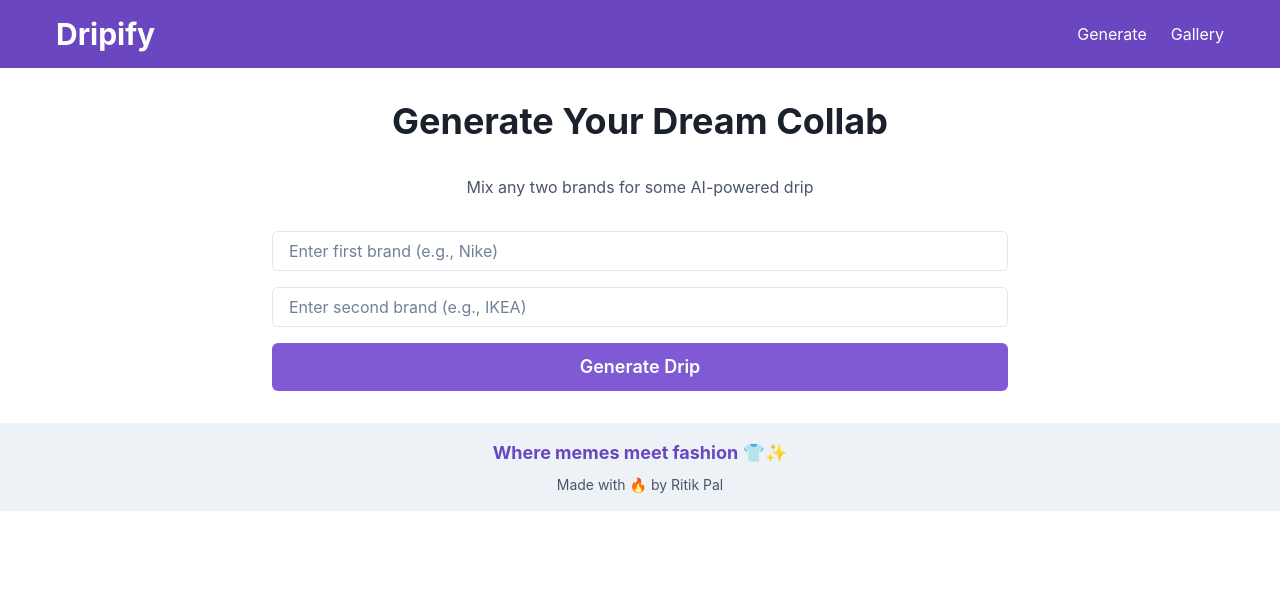
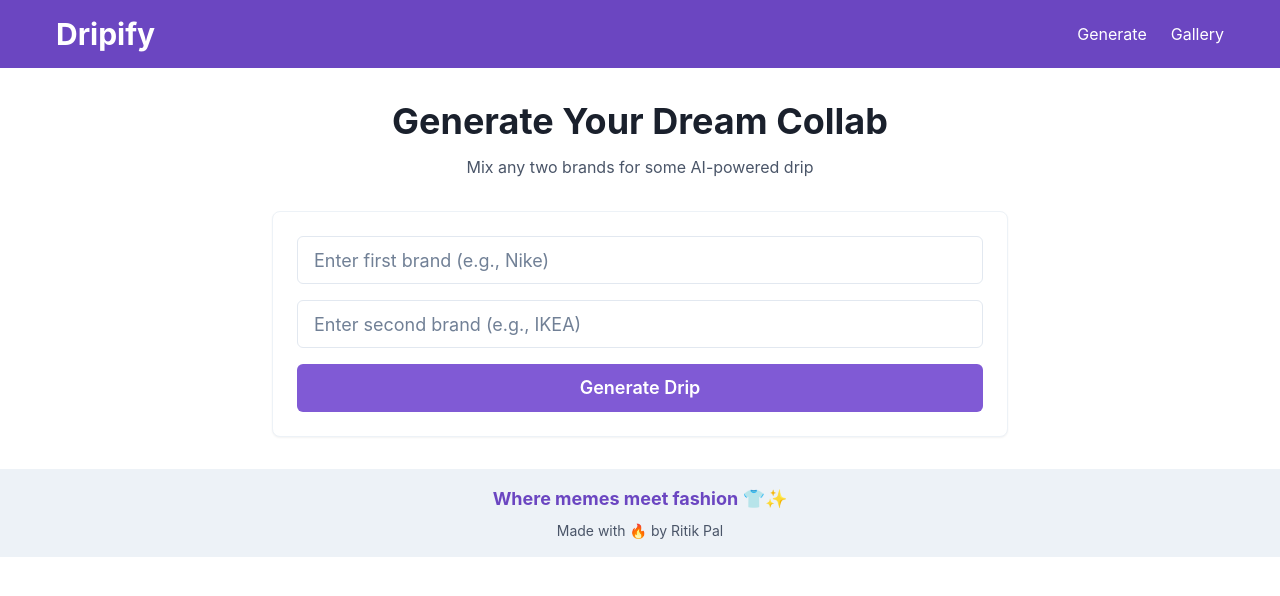
Before and after one commit to RitikPal98/dripify, a React (Create React App) app in the folder frontend/: page / in a window 1280 px wide. Shown: the top 596 px of the page. Built offline with nearby package versions, Linux system fonts and the light colour scheme; no server answers.

Commit message:
displaying the image on main page

```diff
--- a/frontend/src/context/CollabContext.js
+++ b/frontend/src/context/CollabContext.js
@@ -25,7 +25,7 @@ export function CollabProvider({ children }) {
     fetchCollabs();
   }, []);
 
-  const addCollab = async (newCollab) => {
+  const addCollab = (newCollab) => {
     setCollabs((prevCollabs) => [newCollab, ...prevCollabs]);
   };
 
--- a/frontend/src/pages/CollabGenerator.js
+++ b/frontend/src/pages/CollabGenerator.js
@@ -6,7 +6,11 @@ import {
   Container,
   Heading,
   Text,
+  Image,
+  Box,
   useToast,
+  Badge,
+  Divider,
 } from "@chakra-ui/react";
 import { useCollabs } from "../context/CollabContext";
 import axios from "axios";
@@ -16,7 +20,8 @@ function CollabGenerator() {
   const [brand1, setBrand1] = useState("");
   const [brand2, setBrand2] = useState("");
   const [loading, setLoading] = useState(false);
-  const { addCollab } = useCollabs();
+  const [generatedCollab, setGeneratedCollab] = useState(null);
+  const { addCollab, refreshCollabs } = useCollabs();
   const toast = useToast();
 
   const handleGenerate = async () => {
@@ -31,6 +36,8 @@ function CollabGenerator() {
     }
 
     setLoading(true);
+    setGeneratedCollab(null);
+
     try {
       const response = await axios.post(
         `${config.API_URL}/api/generate-collab`,
@@ -42,7 +49,9 @@ function CollabGenerator() {
 
       if (response.data.success) {
         const newCollab = response.data.data;
+        setGeneratedCollab(newCollab);
         addCollab(newCollab);
+        await refreshCollabs();
         toast({
           title: "Success!",
           description: "Your drip has been generated",
@@ -67,22 +76,34 @@ function CollabGenerator() {
 
   return (
     <Container maxW="container.md" py={8}>
-      <VStack spacing={8}>
+      <VStack spacing={8} align="stretch">
+        <VStack spacing={3}>
           <Heading>Generate Your Dream Collab</Heading>
-        <Text color="gray.600">
+          <Text color="gray.600" textAlign="center">
             Mix any two brands for some AI-powered drip
           </Text>
+        </VStack>
 
-        <VStack w="100%" spacing={4}>
+        <Box
+          p={6}
+          borderRadius="lg"
+          bg="white"
+          boxShadow="sm"
+          border="1px"
+          borderColor="gray.100"
+        >
+          <VStack spacing={4}>
             <Input
               placeholder="Enter first brand (e.g., Nike)"
               value={brand1}
               onChange={(e) => setBrand1(e.target.value)}
+              size="lg"
             />
             <Input
               placeholder="Enter second brand (e.g., IKEA)"
               value={brand2}
               onChange={(e) => setBrand2(e.target.value)}
+              size="lg"
             />
             <Button
               colorScheme="purple"
@@ -95,6 +116,57 @@ function CollabGenerator() {
               Generate Drip
             </Button>
           </VStack>
+        </Box>
+
+        {generatedCollab && (
+          <Box
+            mt={8}
+            p={6}
+            borderRadius="lg"
+            bg="white"
+            boxShadow="xl"
+            border="1px"
+            borderColor="purple.100"
+          >
+            <VStack spacing={6} align="stretch">
+              <Badge
+                colorScheme="purple"
+                fontSize="lg"
+                p={2}
+                borderRadius="md"
+                textAlign="center"
+              >
+                {generatedCollab.brand1} × {generatedCollab.brand2}
+              </Badge>
+
+              <Box
+                borderRadius="lg"
+                overflow="hidden"
+                border="1px"
+                borderColor="gray.200"
+              >
+                <Image
+                  src={generatedCollab.imageUrl}
+                  alt={`${generatedCollab.brand1} x ${generatedCollab.brand2}`}
+                  w="100%"
+                  h="auto"
+                  objectFit="cover"
+                />
+              </Box>
+
+              <VStack align="stretch" spacing={3}>
+                <Text fontWeight="bold" fontSize="lg" color="gray.700">
+                  Description
+                </Text>
+                <Text color="gray.600">{generatedCollab.description}</Text>
+                <Text fontSize="sm" color="gray.400">
+                  Generated on:{" "}
+                  {new Date(generatedCollab.createdAt).toLocaleString()}
+                </Text>
+              </VStack>
+            </VStack>
+          </Box>
+        )}
       </VStack>
     </Container>
   );
```
Lines whose indentation alone changed are shown as unchanged.
